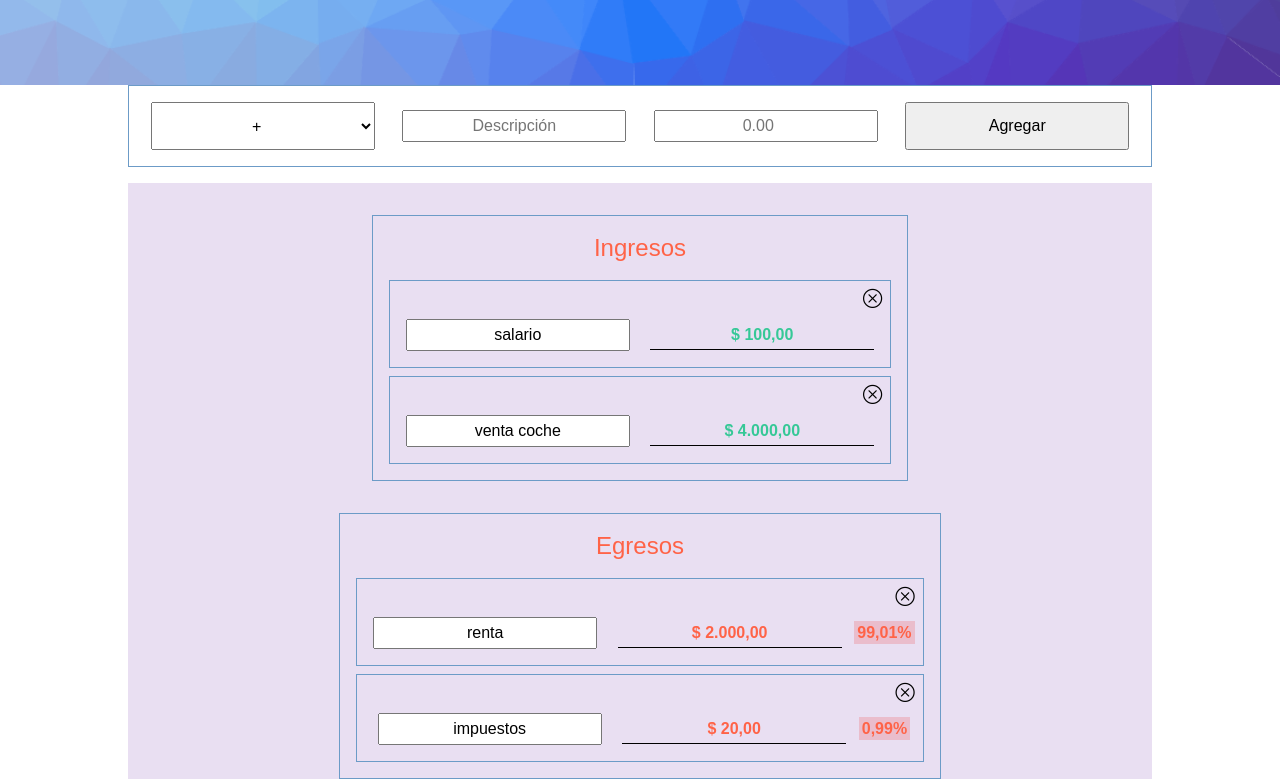
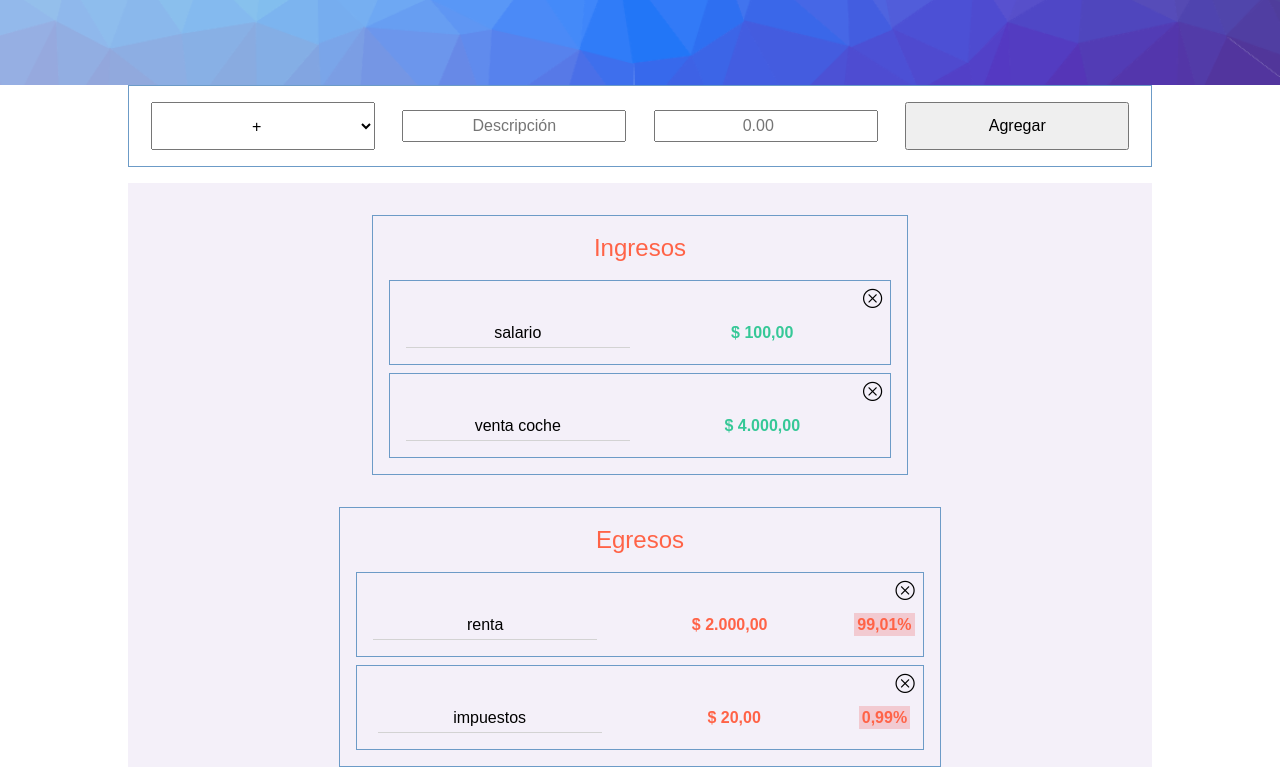
Before and after one commit to mickyrendon/presupuesto, a plain HTML site: page index.html in a window 1280 px wide. Shown: the part 315-1094 px from the top of the page. Drawn offline with nearby package versions, Linux system fonts and the light colour scheme.

Commit message:
adding clases a descripciones de las listas y border-bottom

```diff
--- a/css/styles.css
+++ b/css/styles.css
@@ -106,7 +106,7 @@ h1{
     display: flex;
     flex-flow:column wrap;
     justify-content: space-around;
-    background-color: rgba(231, 220, 241, 0.911);
+    background-color: rgba(231, 220, 241, 0.438);
 }
 .ingresos{
     margin: 2rem 0;
@@ -115,11 +115,15 @@ h1{
 .ingresos, .egresos{
     padding: 0;
 }
+.input-text{
+    background:none;
+    border: none;
+    border-bottom: 1px solid lightgray;
+}
 .ingresos .numero, .egresos .numero{
     background-color: none;
     background: none;
     border: none;
-    border-bottom: 1px solid black;
 }
 .ingresos .numero{
     color:#36c897;
--- a/js/egresosDinamicos.js
+++ b/js/egresosDinamicos.js
@@ -18,7 +18,7 @@ const createEgress = (value) => {
             <button class="close" onclick="getCloseBtn(${value.id})"><i class="bi bi-x-circle"></i></button>
             <div class="egress-container">
                 <label for="texto">
-                    <input id="texto" type="text" value="${value.description}">
+                    <input id="texto" class="input-text" type="text" value="${value.description}">
                 </label>
                 <label for="numero">
                     <input id="numero" class="numero" type="text" value="${currencyCoin(value.value)}">
--- a/js/ingresosDinamicos.js
+++ b/js/ingresosDinamicos.js
@@ -18,7 +18,7 @@ const createEntry = (value) => {
             <button class="close" onclick="getCloseBtnEntry(${value.id})"><i class="bi bi-x-circle"></i></button>
             <div class="entry-container">
                 <label for="texto">
-                    <input id="texto" type="text" value="${value.description}">
+                    <input id="texto" class="input-text" type="text" value="${value.description}">
                 </label>
                 <label for="numero">
                     <input id="numero" class="numero" type="text" value="${currencyCoin(value.value)}">
```
